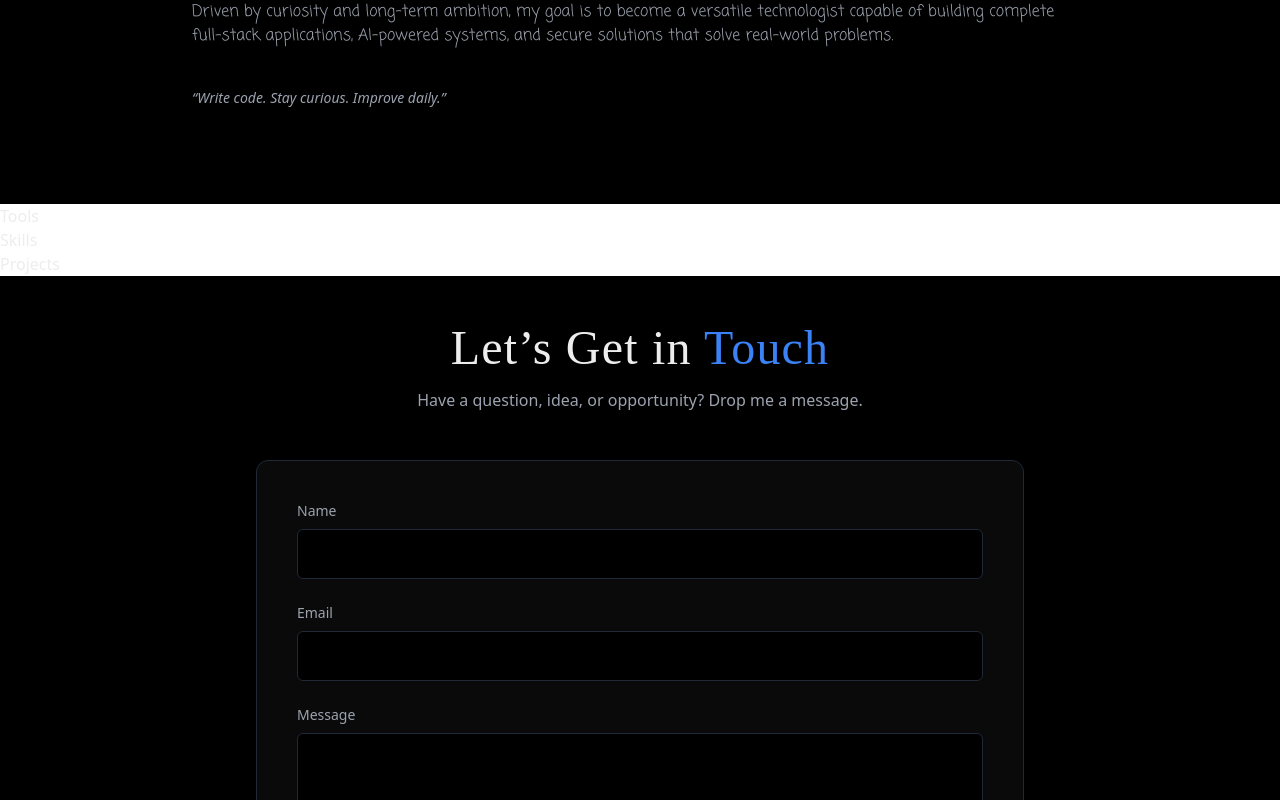
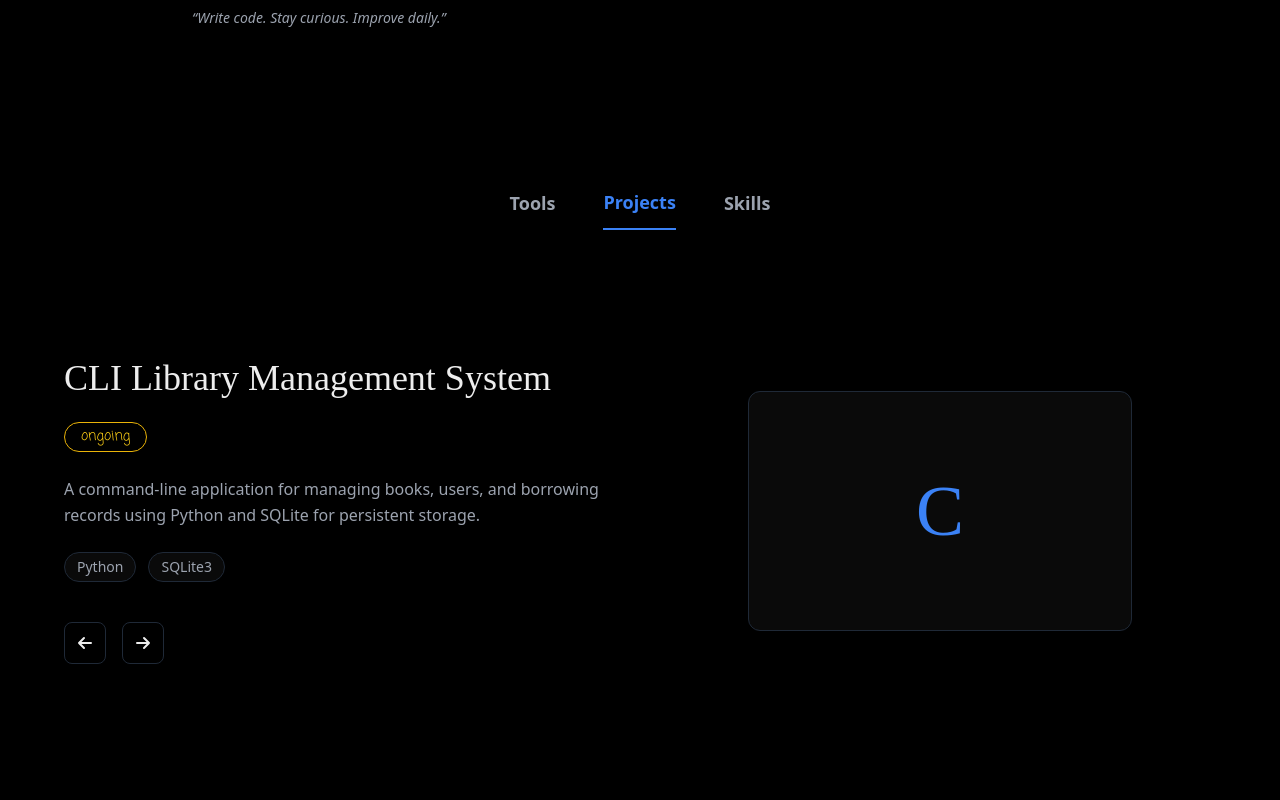
Before and after one commit to GlitchFusion/Portfolio, a React (Vite) app: page / in a window 1280 px wide. Shown: the part 1320-2120 px from the top of the page. Built offline with nearby package versions, Linux system fonts and the light colour scheme; a web font is replaced by a local one.

Commit message:
Designed projects section, redesgiened tools

```diff
--- a/src/App.jsx
+++ b/src/App.jsx
@@ -5,6 +5,7 @@ import Skills from "./sections/Skills";
 import Projects from "./sections/Projects";
 import Tools from "./sections/Tools";
 import Contact from "./sections/Contact";
+import Capablities from "./sections/Capablities";
 
 function App() {
 	return (
@@ -12,9 +13,7 @@ function App() {
 			<MainLayout>
 				<Hero />
 				<About />
-				<Tools />
-				<Skills />
-				<Projects />
+				<Capablities />
 				<Contact />
 			</MainLayout>
 		</>
--- a/src/components/Navbar.jsx
+++ b/src/components/Navbar.jsx
@@ -1,34 +1,13 @@
-import { useEffect, useState } from "react";
-import { motion, useScroll } from "framer-motion";
+import { motion } from "framer-motion";
 
 const Navbar = () => {
-	const { scrollY } = useScroll();
-	const [hidden, setHidden] = useState(false);
-
-	useEffect(() => {
-		return scrollY.on("change", (latest) => {
-			const prev = scrollY.getPrevious();
-			if (latest > prev && latest > 80) setHidden(true);
-			else setHidden(false);
-		});
-	}, [scrollY]);
-
 	return (
 		<motion.nav
-			variants={{
-				visible: { y: 0 },
-				hidden: { y: "-100%" },
-			}}
-			animate={hidden ? "hidden" : "visible"}
-			transition={{
-				type: "spring",
-				stiffness: 100,
-				damping: 25,
-				mass: 0.9,
-			}}
+			initial={false}
+			animate={{ y: 0 }}
 			className="
         fixed top-0 left-0 w-full z-50
-        bg-transparent backdrop-blur-md
+        bg-black/50 backdrop-blur-md
         px-10 py-4
         flex items-center justify-between
       "
@@ -41,7 +20,7 @@ const Navbar = () => {
 
 			{/* Links */}
 			<ul className="hidden md:flex gap-8 text-sm text-text-muted">
-				{["About", "Tools", "Skills", "Projects", "Contact"].map((item) => (
+				{["About", "Capabilities", "Contact"].map((item) => (
 					<li
 						key={item}
 						className="cursor-pointer hover:text-text-dark transition"
--- a/src/data/projects.js
+++ b/src/data/projects.js
@@ -2,8 +2,11 @@ export default [
 	{
 		id: 1,
 		name: "Portfolio",
-		lang: ["ReactJs", "TailwindCSS", "CSS"],
+		tech: ["ReactJS", "TailwindCSS", "CSS"],
 		status: "ongoing",
+		description:
+			"A modern personal portfolio built with React and TailwindCSS to showcase projects, skills, and experience with a clean dark-themed UI.",
+		img: "",
 		repo: "",
 		live: "",
 		hosted: true,
@@ -11,8 +14,95 @@ export default [
 	{
 		id: 2,
 		name: "CLI Library Management System",
-		lang: ["Python, sqlite3"],
+		tech: ["Python", "SQLite3"],
 		status: "ongoing",
+		description:
+			"A command-line application for managing books, users, and borrowing records using Python and SQLite for persistent storage.",
+		img: "",
+		repo: "",
+		live: "",
+		hosted: false,
+	},
+	{
+		id: 3,
+		name: "E-Commerce UI Clone",
+		tech: ["ReactJS", "TailwindCSS", "Context API"],
+		status: "completed",
+		description:
+			"A responsive e-commerce frontend clone featuring product listings, cart functionality, and state management using Context API.",
+		img: "",
+		repo: "",
+		live: "",
+		hosted: false,
+	},
+	{
+		id: 4,
+		name: "Task Manager API",
+		tech: ["NodeJS", "Express", "MongoDB"],
+		status: "planned",
+		description:
+			"A RESTful API for managing tasks with CRUD operations, built using Express and MongoDB with proper routing and middleware.",
+		img: "",
+		repo: "",
+		live: "",
+		hosted: false,
+	},
+	{
+		id: 5,
+		name: "Weather App",
+		tech: ["ReactJS", "OpenWeather API", "CSS"],
+		status: "planned",
+		description:
+			"A weather forecast application that fetches real-time data from the OpenWeather API and displays current conditions dynamically.",
+		img: "",
+		repo: "",
+		live: "",
+		hosted: false,
+	},
+	{
+		id: 6,
+		name: "Authentication System",
+		tech: ["NodeJS", "Express", "JWT", "MongoDB"],
+		status: "planned",
+		description:
+			"A secure authentication system implementing JWT-based login, registration, password hashing, and protected routes.",
+		img: "",
+		repo: "",
+		live: "",
+		hosted: false,
+	},
+	{
+		id: 7,
+		name: "Blog Platform",
+		tech: ["NextJS", "TailwindCSS", "MongoDB"],
+		status: "planned",
+		description:
+			"A full-stack blog platform allowing users to create, edit, and manage posts with dynamic routing and database integration.",
+		img: "",
+		repo: "",
+		live: "",
+		hosted: false,
+	},
+	{
+		id: 8,
+		name: "Expense Tracker",
+		tech: ["ReactJS", "LocalStorage", "ChartJS"],
+		status: "planned",
+		description:
+			"A personal finance tracker that stores transactions locally and visualizes spending patterns using interactive charts.",
+		img: "",
+		repo: "",
+		live: "",
+		hosted: false,
+	},
+	{
+		id: 9,
+		name: "Real-time Chat App",
+		tech: ["ReactJS", "Socket.io", "NodeJS", "Express"],
+		status: "planned",
+		description:
+			"A real-time messaging application using Socket.io for instant communication between users with live updates.",
+		img: "",
 		repo: "",
 		live: "",
 		hosted: false,
--- a/src/layouts/MainLayout.jsx
+++ b/src/layouts/MainLayout.jsx
@@ -6,7 +6,7 @@ const MainLayout = ({ children }) => {
 		<div className="max-h-screen flex flex-col bg-bg-dark text-text-dark">
 			<Navbar />
 
-			<main className="flex-grow pt-20">{children}</main>
+			<main className="flex-grow">{children}</main>
 
 			<Footer />
 		</div>
--- /dev/null
+++ b/src/sections/Capablities.jsx
@@ -0,0 +1,44 @@
+import { useState } from "react";
+import Skills from "./Skills";
+import Tools from "./Tools";
+import Projects from "./Projects";
+
+const Capablities = () => {
+	const [activeTab, setActiveTab] = useState("projects");
+
+	const tabs = [
+		{ id: "tools", label: "Tools", component: <Tools /> },
+		{ id: "projects", label: "Projects", component: <Projects /> },
+		{ id: "skills", label: "Skills", component: <Skills /> },
+	];
+
+	return (
+		<div id="capabilities" className="bg-bg-dark text-text-dark min-h-screen flex flex-col items-center py-16">
+			{/* Tabs */}
+			<div className="flex gap-12 border-border mb-16">
+				{tabs.map((tab) => (
+					<button
+						key={tab.id}
+						onClick={() => setActiveTab(tab.id)}
+						className={`pb-3 text-lg font-semibold transition-all duration-300
+              ${
+								activeTab === tab.id
+									? "text-accent border-b-2 border-accent"
+									: "text-text-muted hover:text-text-dark"
+							}
+            `}
+					>
+						{tab.label}
+					</button>
+				))}
+			</div>
+
+			{/* Active Content */}
+			<div className="w-full max-w-6xl transition-all duration-500">
+				{tabs.find((tab) => tab.id === activeTab)?.component}
+			</div>
+		</div>
+	);
+};
+
+export default Capablities;
--- a/src/sections/Projects.jsx
+++ b/src/sections/Projects.jsx
@@ -1,4 +1,132 @@
+import { useState, useEffect } from "react";
+import { HiOutlineArrowSmLeft, HiOutlineArrowSmRight } from "react-icons/hi";
+import projects from "../data/projects";
+
 const Projects = () => {
-	return <div>Projects</div>;
+	const [current, setCurrent] = useState(0);
+	const [fade, setFade] = useState(true);
+	const total = projects.length;
+
+	const changeProject = (newIndex) => {
+		setFade(false);
+		setTimeout(() => {
+			setCurrent(newIndex);
+			setFade(true);
+		}, 300);
+	};
+
+	const NextProject = () => {
+		changeProject((current + 1) % total);
+	};
+
+	const PreviousProject = () => {
+		changeProject(current === 0 ? total - 1 : current - 1);
+	};
+
+	useEffect(() => {
+		const interval = setInterval(() => {
+			NextProject();
+		}, 5000);
+
+		return () => clearInterval(interval);
+	}, [current]);
+
+	const project = projects[current];
+
+	return (
+		<div className="w-full flex flex-col items-center py-16 bg-bg-dark text-text-dark">
+			<div className="flex flex-col md:flex-row items-center justify-between w-full max-w-6xl gap-12">
+				{/* LEFT SIDE */}
+				<div
+					className={`md:w-1/2 space-y-6 transition-opacity duration-300 ${
+						fade ? "opacity-100" : "opacity-0"
+					}`}
+				>
+					<h2 className="text-4xl font-brand text-text-dark">{project.name}</h2>
+
+					{/* Status Badge */}
+					<span
+						className={`mt-4 inline-block px-4 py-1 font-about rounded-full text-sm border
+						${
+							project.status === "completed"
+								? "border-green-500 text-green-400"
+								: project.status === "ongoing"
+									? "border-yellow-500 text-yellow-400"
+									: "border-blue-500 text-blue-400"
+						}`}
+					>
+						{project.status === "planned" ? "Future Project" : project.status}
+					</span>
+
+					<p className="text-text-muted leading-relaxed">
+						{project.description}
+					</p>
+
+					{/* Tech Tags */}
+					<div className="flex flex-wrap gap-3">
+						{project.tech.map((tech) => (
+							<span
+								key={tech}
+								className="px-3 py-1 text-sm bg-bg-surface border border-border rounded-full text-text-muted hover:border-accent hover:text-accent transition cursor-pointer"
+							>
+								{tech}
+							</span>
+						))}
+					</div>
+
+					{/* View Live Button */}
+					{project.hosted && project.live && (
+						<a
+							href={project.live}
+							target="_blank"
+							rel="noopener noreferrer"
+							className="inline-block mt-4 px-6 py-2 bg-accent text-bg-dark rounded-lg font-semibold hover:bg-blue-500 transition"
+						>
+							View Live
+						</a>
+					)}
+
+					{/* Navigation Buttons */}
+					<div className="flex gap-4 pt-4">
+						<button
+							onClick={PreviousProject}
+							className="p-2 border border-border rounded-lg hover:border-accent transition"
+						>
+							<HiOutlineArrowSmLeft className="w-6 h-6 text-text-dark" />
+						</button>
+
+						<button
+							onClick={NextProject}
+							className="p-2 border border-border rounded-lg hover:border-accent transition"
+						>
+							<HiOutlineArrowSmRight className="w-6 h-6 text-text-dark" />
+						</button>
+					</div>
+				</div>
+
+				{/* RIGHT SIDE */}
+				<div
+					className={`md:w-1/2 flex justify-center transition-opacity duration-300 ${
+						fade ? "opacity-100" : "opacity-0"
+					}`}
+				>
+					<div className="w-96 h-60 bg-bg-surface rounded-xl border border-border flex items-center justify-center shadow-xl overflow-hidden">
+						{project.img ? (
+							<img
+								src={project.img}
+								alt={project.name}
+								className="w-full h-full object-cover"
+							/>
+						) : (
+							<span className="text-7xl font-title text-accent">
+								{project.name.charAt(0)}
+							</span>
+						)}
+					</div>
+				</div>
+			</div>
+		</div>
+	);
 };
+
 export default Projects;
--- a/src/sections/Tools.jsx
+++ b/src/sections/Tools.jsx
@@ -1,4 +1,27 @@
-const Tools = () => {
-	return <div>Tools</div>;
+import tools from "../data/tools";
+
+const ToolsGrid = () => {
+  return (
+    <div className="max-w-5xl mx-auto py-16 px-4">
+      <div className="grid grid-cols-2 sm:grid-cols-3 md:grid-cols-4 gap-8 justify-items-center">
+        {tools.map(({ name, icon }) => (
+          <div
+            key={name}
+            className="flex flex-col items-center cursor-pointer transition-transform hover:scale-110"
+            title={name}
+          >
+            <img
+              src={icon}
+              alt={name}
+              className="w-20 h-20 object-contain"
+              draggable={false}
+            />
+            <span className="mt-2 text-text-muted font-brand text-center">{name}</span>
+          </div>
+        ))}
+      </div>
+    </div>
+  );
 };
-export default Tools;
+
+export default ToolsGrid;
```
Also changed, not shown: src/data/tools.js (+22 -10 lines).
